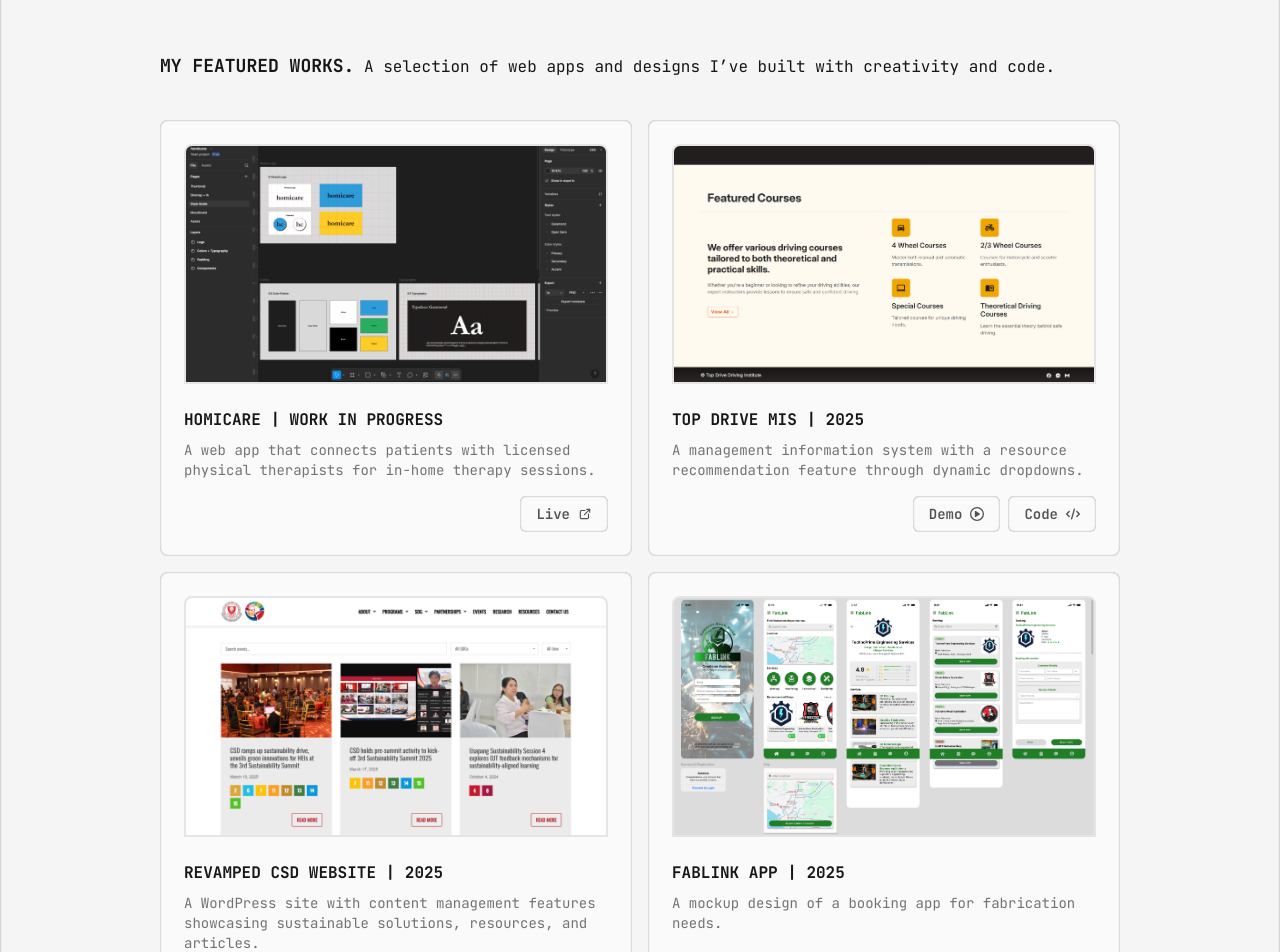
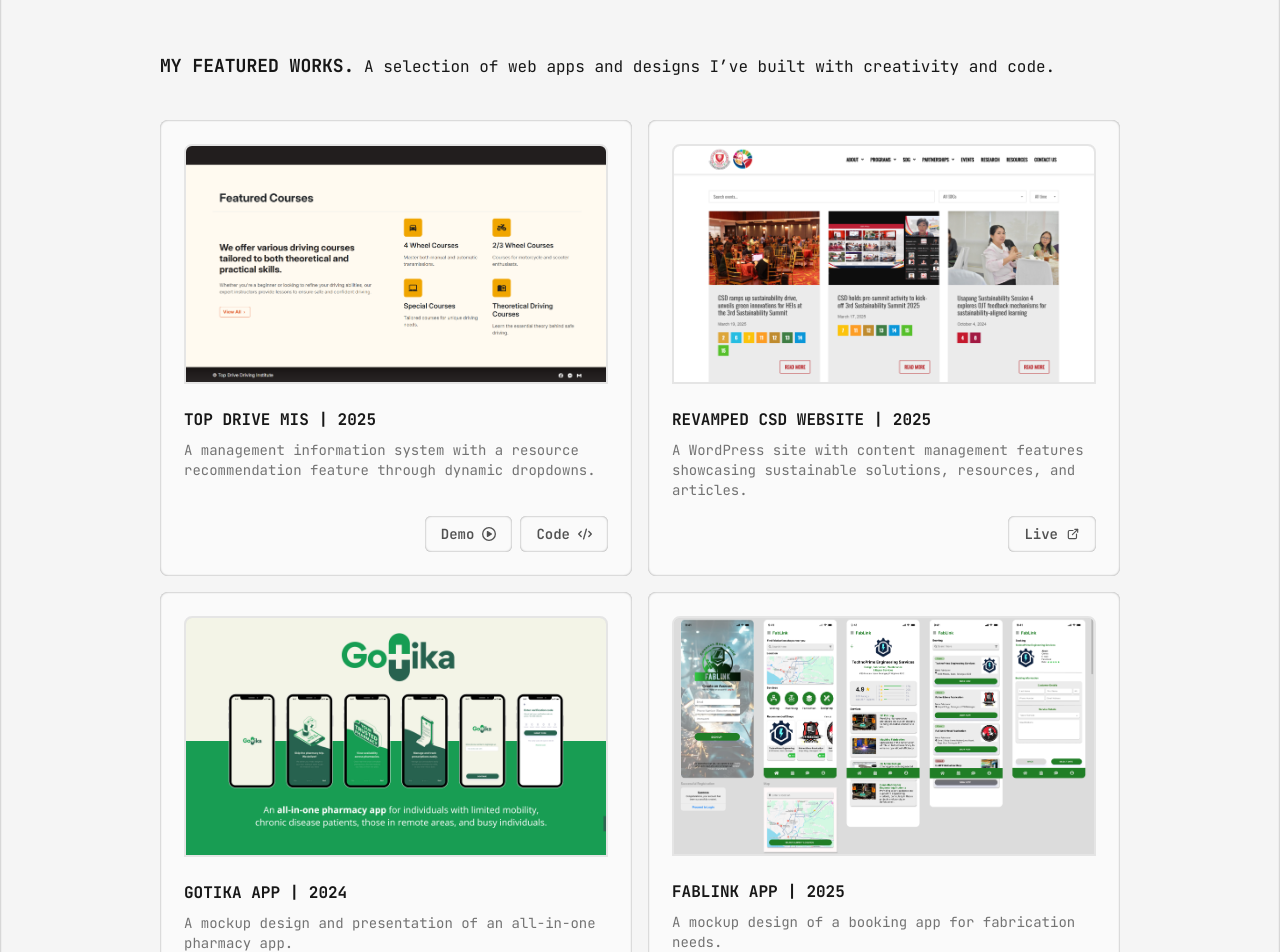
Before and after one commit to francokiid/af-portfolio, a React (Vite) app: page / in a window 1280 px wide. Shown: the part 2280-3232 px from the top of the page. Built offline with nearby package versions, Linux system fonts and the light colour scheme.

Commit message:
Updated content

```diff
--- a/src/components/sections/Projects.jsx
+++ b/src/components/sections/Projects.jsx
@@ -11,15 +11,6 @@ export const Projects = () => {
   };
 
   const projects = [
-    {
-      media: "homicare.png",
-      title: "Homicare | WORK IN PROGRESS",
-      live: "https://www.figma.com/design/DRAfAdcPvdhSXhpLsPBH3n/homicare?node-id=3-2&t=hGgoJtSyrV4nEZ7C-1",
-      demo: "",
-      repo: "",
-      description:
-        "A web app that connects patients with licensed physical therapists for in-home therapy sessions.",
-    },
     {
       media: "top-drive.png",
       title: "Top Drive MIS | 2025",
@@ -39,20 +30,21 @@ export const Projects = () => {
         "A WordPress site with content management features showcasing sustainable solutions, resources, and articles.",
     },
     {
+      media: "gotika.png",
+      title: "GoTika App | 2024",
+      live: "",
+      demo: "https://www.figma.com/design/Eidy3vGo5jbOYUTMrlWg38/GoTika-Mockup?node-id=0-1&t=qJoznmhrhrDQL8lU-1",
+      repo: "",
+      description:
+        "A mockup design and presentation of an all-in-one pharmacy app.",
+    },
+    {
       media: "fablink.png",
       title: "FabLink App | 2025",
       live: "",
       demo: "https://www.figma.com/proto/oWEaAhnPulKZSj4G6umzcw/FabLink?page-id=0%3A1&node-id=11-79&p=f&viewport=639%2C561%2C0.15&t=xMXfh0xct89Heg7P-1&scaling=scale-down&content-scaling=fixed&starting-point-node-id=11%3A79",
       repo: "",
       description: "A mockup design of a booking app for fabrication needs.",
-    },
-    {
-      media: "gotika.png",
-      title: "GoTika App | 2024",
-      live: "",
-      demo: "https://www.figma.com/proto/Eidy3vGo5jbOYUTMrlWg38/GoTika-Mockup?page-id=0%3A1&node-id=1-1715&p=f&viewport=942%2C373%2C0.24&t=r5tfZBo9aLsVVqCo-1&scaling=min-zoom&content-scaling=fixed",
-      repo: "",
-      description: "A mockup design of an all-in-one pharmacy app.",
     },
     {
       media: "vax-care.png",
@@ -71,6 +63,15 @@ export const Projects = () => {
       repo: "https://github.com/francokiid/hangman_countries",
       description:
         "A classic word game in which a player has to guess a random country one letter at a time.",
+    },
+    {
+      media: "homicare.png",
+      title: "Homicare | WORK IN PROGRESS",
+      live: "",
+      demo: "https://www.figma.com/design/DRAfAdcPvdhSXhpLsPBH3n/homicare?node-id=3-2&t=hGgoJtSyrV4nEZ7C-1",
+      repo: "",
+      description:
+        "A web app that connects patients with licensed physical therapists for in-home therapy sessions.",
     },
   ];
 
```
Also changed, not shown: 1 other file (tests, documents, lock files or other folders).
